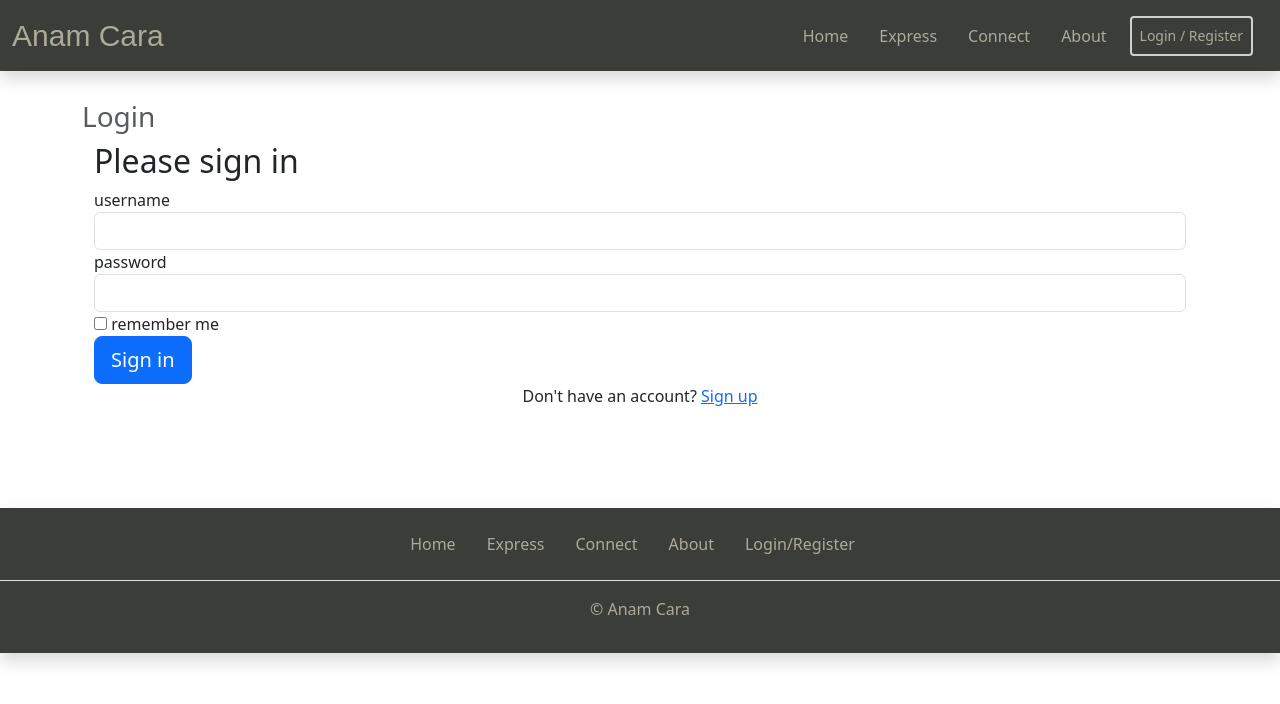
After one commit to PhilEllis/AnamCara-milestone-3, a Flask app: page /login in a window 1280 px wide. The commit adds this page. Shown: the top 704 px of the page. Run offline with Flask 3, Linux system fonts and the light colour scheme; some libraries are stand-ins or nearby versions.

Commit message:
Feat!: base update login & sign up hmtl created

```diff
--- a/notemanager/templates/base.html
+++ b/notemanager/templates/base.html
@@ -9,6 +9,8 @@
     <link rel="stylesheet" href="{{ url_for('static', filename='css/style.css') }}" type="text/css">
     <!-- Fontawesome Icons -->
     <script src="https://kit.fontawesome.com/128d236a07.js" crossorigin="anonymous"></script>
+    <!-- Import the 'wtf' module for forms -->
+    {% import "bootstrap/wtf.html" as wtf %}
     <title>Anam Cara</title>
 </head>
 <body>
@@ -35,7 +37,11 @@
             <a class="nav-link" href="#">About</a>
           </li>
           <li class="nav-item">
-            <a class="nav-link login-btn" href="#">Login / Register</a>
+            {% if current_user.is_authenticated %}
+            <a class="nav-link" href="{{ url_for('logout') }}">Logout</a>
+            {% else %}
+            <a class="nav-link login-btn" href="{{ url_for('login') }}">Login / Register</a>
+            {% endif %}
           </li>
         </ul>
       </div>
--- /dev/null
+++ b/notemanager/templates/login.html
@@ -0,0 +1,16 @@
+{% extends "base.html" %}
+
+{% block content %}
+  <h3 class="text-muted">Login</h3>
+  <div class="container">
+    <form class="form-signin" method="POST" action="/login">
+      <h2 class="form-signin-heading">Please sign in</h2>
+      {{ form.hidden_tag() }}
+      {{ wtf.form_field(form.username) }}
+      {{ wtf.form_field(form.password) }}
+      {{ wtf.form_field(form.remember) }}
+      <button class="btn btn-lg btn-primary btn-block" type="submit">Sign in</button>
+    </form>
+    <p class="text-center">Don't have an account? <a href="{{ url_for('signup') }}">Sign up</a></p>
+  </div>
+{% endblock %}
```
Also changed, not shown: notemanager/templates/signup.html (added, +13 -0 lines).
